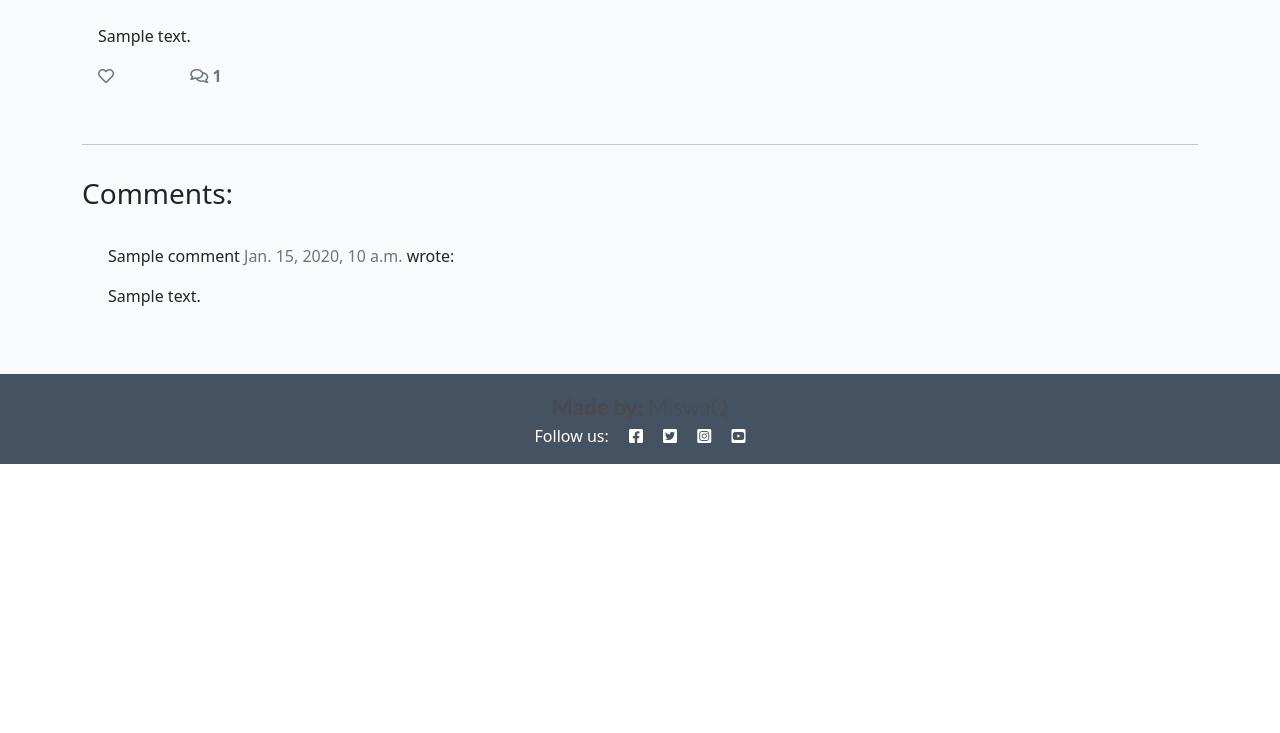
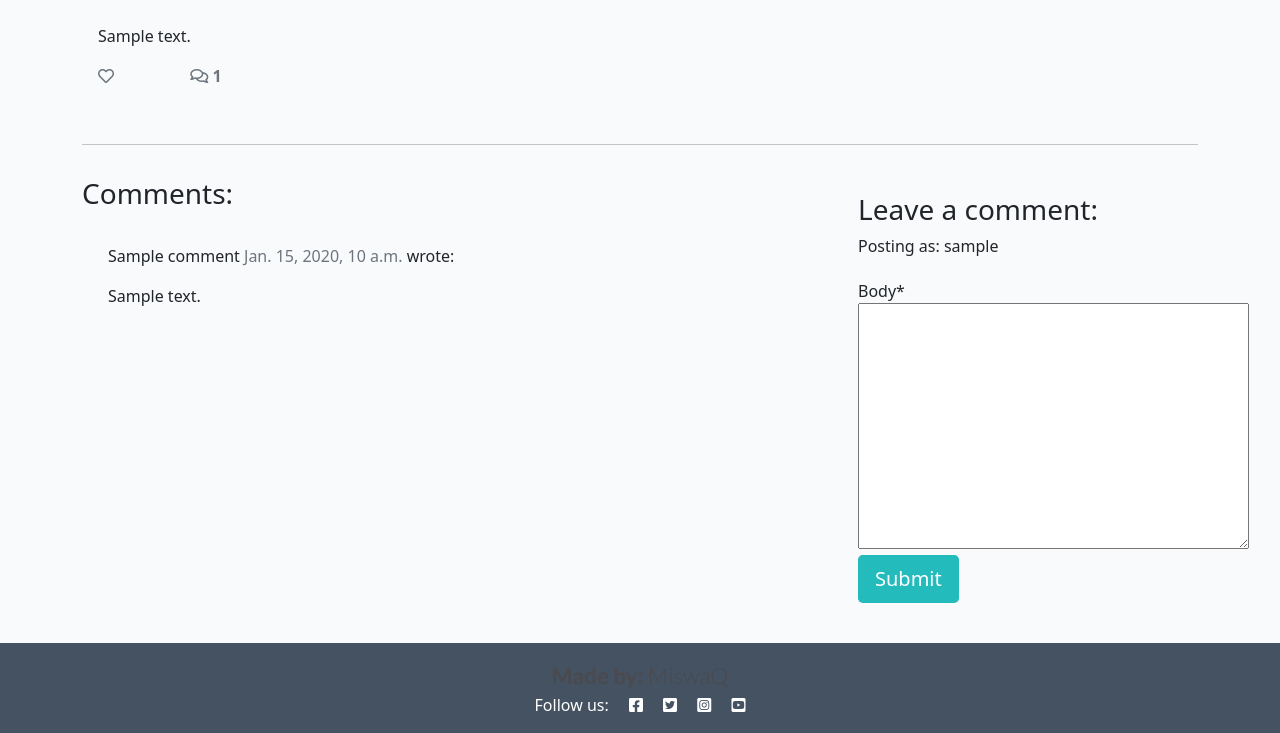
Before and after one commit to MiswaQ/FantasyBlog, a Django app: a page that uses templates/post_detail.html in a window 1280 px wide. Shown: the part 348-1081 px from the top of the page. Before the commit the page ends 812 px from the top, so only its background shows below. Run offline with Django 4.2, Linux system fonts and the light colour scheme; a user stored in the database is signed in; tables that the repository leaves empty hold one stand-in row (values such as "Sample post"); some libraries are stand-ins or nearby versions.

Commit message:
Add commenting the blogpost and approval of comment

```diff
--- /dev/null
+++ b/blog/forms.py
@@ -0,0 +1,8 @@
+from .models import Comment
+from django import forms
+
+
+class CommentForm(forms.ModelForm):
+    class Meta:
+        model = Comment
+        fields = ('body',)
--- a/blog/views.py
+++ b/blog/views.py
@@ -1,6 +1,7 @@
 from django.shortcuts import render, get_object_or_404
 from django.views import generic, View
 from .models import Post
+from .forms import CommentForm
 
 
 class PostList(generic.ListView):
@@ -25,6 +26,39 @@ class PostDetail(View):
             {
                 'post': post,
                 'comments': comments,
-                'liked': liked
+                'commented': False,
+                'liked': liked,
+                'comment_form': CommentForm()
             },
         )
+
+    def post(self, request, slug, *args, **kwargs):
+        queryset = Post.objects.filter(status=1)
+        post = get_object_or_404(queryset, slug=slug)
+        comments = post.comments.filter(approved=True).order_by('created_on')
+        liked = False
+        if post.likes.filter(id=self.request.user.id).exists():
+            liked = True
+
+        comment_form = CommentForm(data=request.POST)
+
+        if comment_form.is_valid():
+            comment_form.instance.email = request.user.email
+            comment_form.instance.name = request.user.username
+            comment = comment_form.save(commit=False)
+            comment.post = post
+            comment.save()
+        else:
+            comment_form = CommentForm()
+
+        return render(
+            request,
+            'post_detail.html',
+            {
+                'post': post,
+                'comments': comments,
+                'commented': True,
+                'liked': liked,
+                'comment_form': CommentForm()
+            },
+        )
--- a/fantasyblog/settings.py
+++ b/fantasyblog/settings.py
@@ -49,6 +49,7 @@ INSTALLED_APPS = [
     'django.contrib.staticfiles',
     'cloudinary',
     'django_summernote',
+    'crispy_forms',
     'blog',
 ]
 
@@ -58,6 +59,8 @@ LOGIN_REDIRECT_URL = '/'
 LOGOUT_REDIRECT_URL = '/'
 
 ACCOUNT_EMAIL_VERIFICATION = 'none'
+
+CRISPY_TEMPLATES_PACK = 'bootstrap5'
 
 MIDDLEWARE = [
     'django.middleware.security.SecurityMiddleware',
--- a/requirements.txt
+++ b/requirements.txt
@@ -5,6 +5,7 @@ dj-database-url==2.0.0
 dj3-cloudinary-storage==0.0.6
 Django==3.2
 django-allauth==0.55.0
+django-crispy-forms==1.14.0
 django-summernote==0.8.20.0
 gunicorn==21.2.0
 oauthlib==3.2.2
--- a/templates/post_detail.html
+++ b/templates/post_detail.html
@@ -1,4 +1,6 @@
 {% extends 'base.html' %} {% block content %}
+
+{% load crispy_forms_tags %}
 
 <div class="masthead">
     <div class="container">
@@ -76,7 +78,22 @@
         </div>
         <div class="col-md-4 card mb-4  mt-3 ">
             <div class="card-body">
-                <!-- For later -->
+                {% if commented %}
+                <div class="alert alert-success" role="alert">
+                    Your comment is being approved
+                </div>
+                {% else %}
+
+                {% if user.is_authenticated %}
+                <h3>Leave a comment:</h3>
+                <p>Posting as: {{ user.username }}</p>
+                <form method="post" style="margin-top: 1.3em;">
+                    {{ comment_form | crispy }}
+                    {% csrf_token %}
+                    <button type="submit" class="btn btn-signup btn-lg">Submit</button>
+                </form>
+                {% endif %}
+                {% endif %}
             </div>
         </div>
     </div>
```
